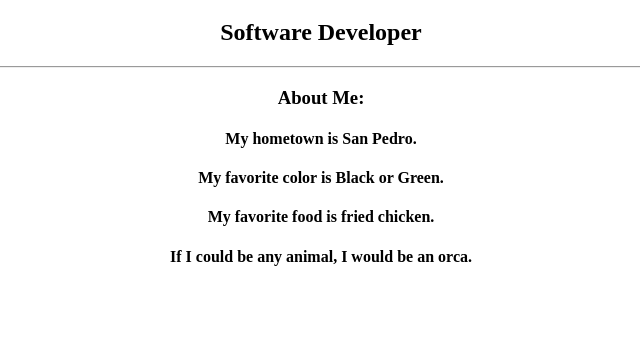
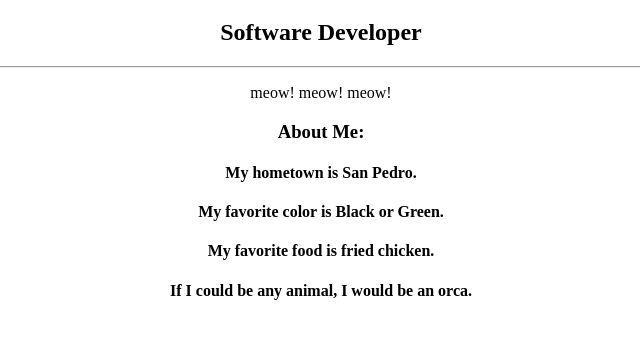
Before and after one commit to jordyndemonte/first-repo, a plain HTML site: page index.html in a window 1280 px wide. Shown: the part 61-400 px from the top of the page, without its empty margins (319-959 px from the left). Drawn offline with Linux system fonts and the light colour scheme.

Commit message:
Update index.html

```diff
--- a/index.html
+++ b/index.html
@@ -10,6 +10,7 @@
 				<h1>jordyn</h1>
 				<h2>Software Developer</h2>
 				<hr>
+				<p>meow! meow! meow!
 				<h3>About Me:</h3>
 					<h4>My hometown is San Pedro.</h4>
 					<h4>My favorite color is Black or Green.</h4>
```
